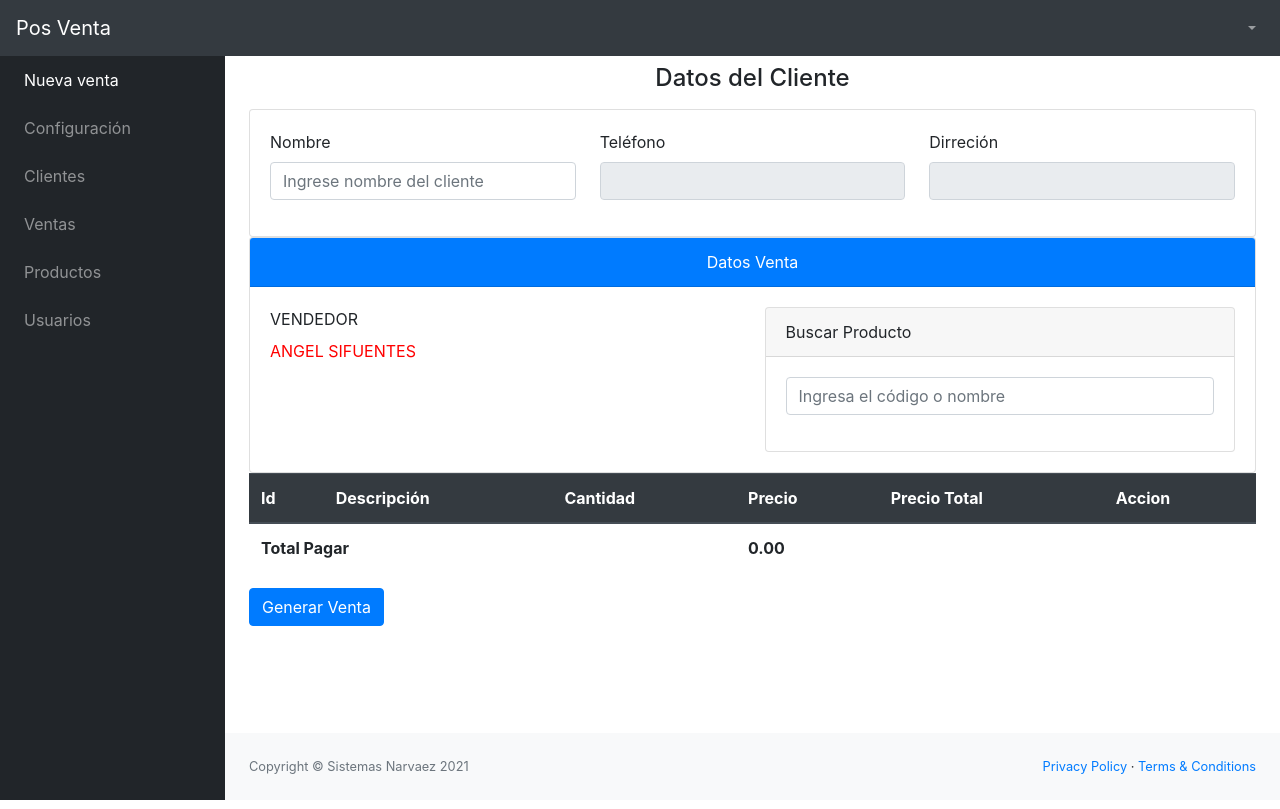
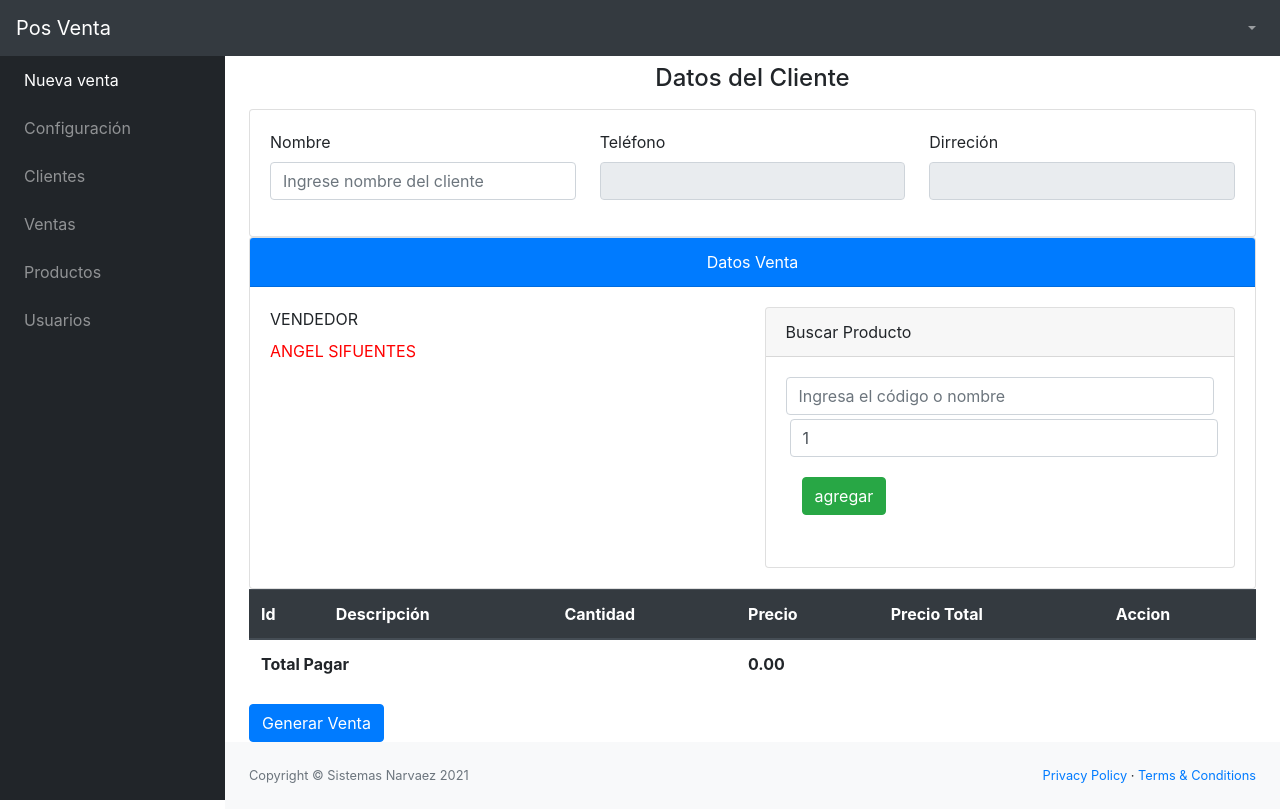
Before and after one commit to jorgearmandotu/motos, a PHP site: page /src/ventas.php in a window 1280 px wide. Run offline with PHP 8.4, Linux system fonts and the light colour scheme; a user stored in the database is signed in; data comes from the database, SQL or seed files in the repository; data that the repository does not hold is empty; some libraries are stand-ins or nearby versions.

Commit message:
se modifican funciones diseño de pagina de ventas para agrear campo de cantidad y boton de agregar

```diff
--- a/assets/js/funciones.js
+++ b/assets/js/funciones.js
@@ -36,6 +36,7 @@ document.addEventListener("DOMContentLoaded", function () {
             $("#dir_cliente").val(ui.item.direccion);
         }
     })
+    //busqueda de producto al teclear
     $("#producto").autocomplete({
         minLength: 3,
         source: function (request, response) {
@@ -51,16 +52,31 @@ document.addEventListener("DOMContentLoaded", function () {
             });
         },
         select: function (event, ui) {
-            $("#producto").val(ui.item.value);
-            setTimeout(
+            $("#addProducto").click(function(){
+                $("#producto").val(ui.item.value);
+                let cantidad = $("#cantProducto").value
+                alert("agregar producto "+cantidad);
+            })
+            //$("#producto").val(ui.item.value);
+            /*setTimeout(// agrega el producto despues de ser seleccionado
                 function () {
                     e = jQuery.Event("keypress");
                     e.which = 13;
                     registrarDetalle(e, ui.item.id, 1, ui.item.precio);
-                }
-            )
+                },10000
+            )*/
+
         }
     })
+
+    //busqueda al dar enter
+    $("#producto").keypress(function (e){
+        var code = (e.keyCode ? e.keyCode : e.which);
+        if(code=="13"){
+            registrarDetalle(e, ui.item.id, 1, ui.item.precio);
+        }
+    })
+
     $('#btn_generar').click(function (e) {
         e.preventDefault();
         var rows = $('#tblDetalle tr').length;
@@ -144,7 +160,7 @@ function listar() {
         }
     });
 }
-
+//AGREGA PRODUCTO A VENTA
 function registrarDetalle(e, id, cant, precio) {
     if (document.getElementById('producto').value != '') {
         if (e.which == 13) {
--- a/src/ajax.php
+++ b/src/ajax.php
@@ -14,7 +14,7 @@ if (isset($_GET['q'])) {
     }
     echo json_encode($datos);
     die();
-}else if (isset($_GET['pro'])) {
+}else if (isset($_GET['pro'])) {//busqueda de productos autocompletar
     $datos = array();
     $nombre = $_GET['pro'];
     $producto = mysqli_query($conexion, "SELECT * FROM producto WHERE codigo LIKE '%" . $nombre . "%' OR descripcion LIKE '%" . $nombre . "%' AND estado = 1");
--- a/src/ventas.php
+++ b/src/ventas.php
@@ -60,6 +60,8 @@ if (empty($existe) && $id_user != 1) {
                             <div class="card-body">
                                 <div class="form-group">
                                     <input id="producto" class="form-control" type="text" name="producto" placeholder="Ingresa el código o nombre">
+                                    <input id="cantProducto" class="form-control m-1" type="number" name="cantProducto" min=1 value="1">
+                                    <button class="btn btn-success m-3" id="addProducto">agregar</button>
                                 </div>
                             </div>
                         </div>
```
